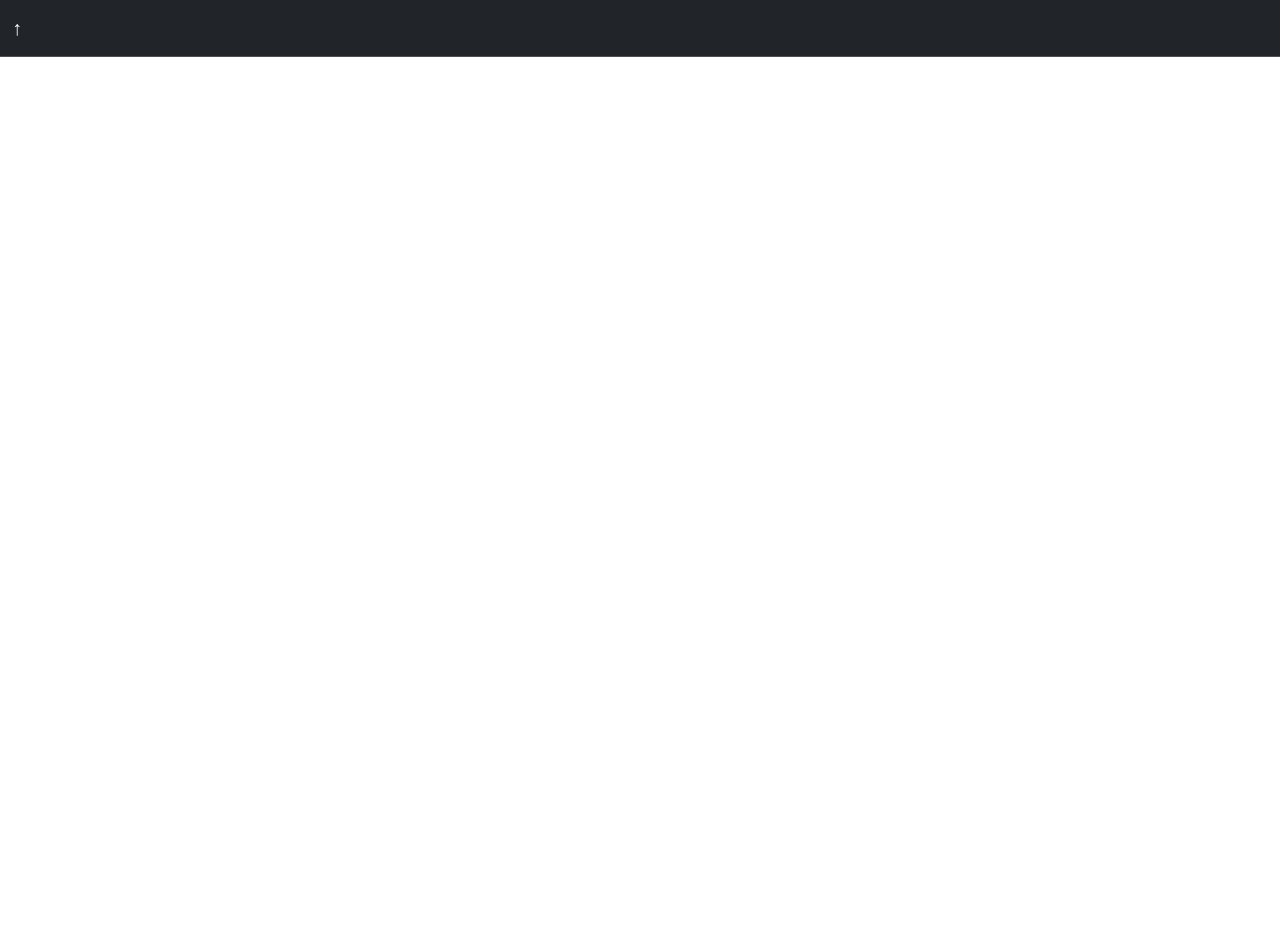
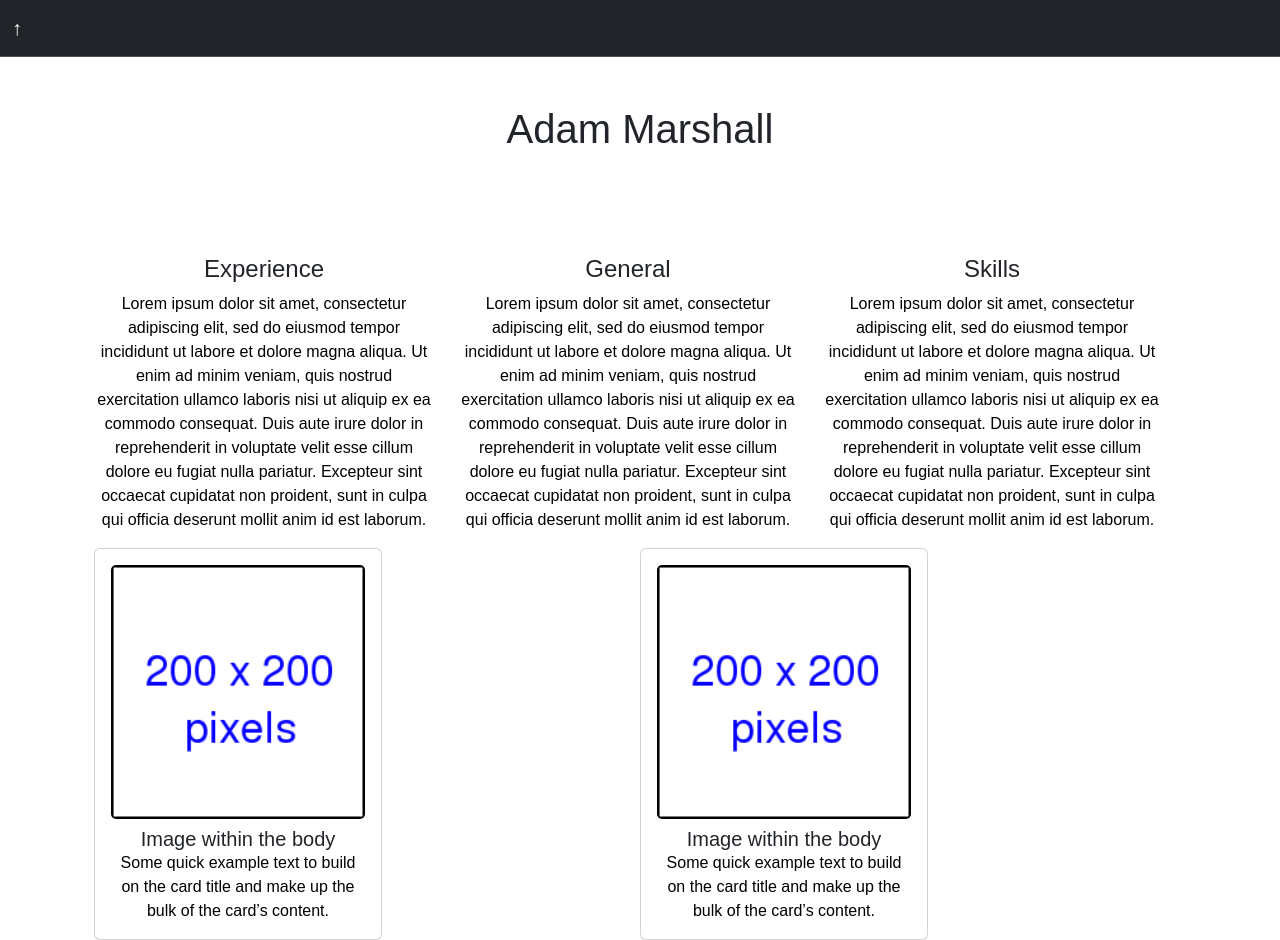
Before and after one commit to Glasram/Portfolio, a plain HTML site: page CSS/mainPage.html in a window 1280 px wide. Before the commit the page ends 800 px from the top, so only its background shows below. Drawn offline with nearby package versions, Linux system fonts and the light colour scheme; files that its build step writes are made by us from their sources.

Commit message:
Basic Layout Addition

```diff
--- a/CSS/mainPage.html
+++ b/CSS/mainPage.html
@@ -20,6 +20,81 @@
     </header>
 
     <br></br>
+
+    <div class="container text-center">
+        <div class="row">
+            <div class="col">
+
+            </div>
+            <div class="col">
+                <h1>Adam Marshall</h1>
+            </div>
+            <div class="col">
+
+        </div>
+    </div>
+    <br> </br>
+
+    <div class="container text-center">
+        <div class="row">
+            <div class="col">
+
+            </div>
+            <div class="col">
+                <h2>About</h2>
+            </div>
+            <div class="col">
+
+        </div>
+
+        <div class="row">
+            <div class="col">
+                <h4>Experience</h4>
+            </div>
+            <div class="col">
+                <h4>General</h4>
+            </div>
+            <div class="col">
+                <h4>Skills</h4>
+            </div>
+        </div>
+
+        <div class="row">
+            <div class="col">
+                <p>Lorem ipsum dolor sit amet, consectetur adipiscing elit, sed do eiusmod tempor incididunt ut labore et dolore magna aliqua. Ut enim ad minim veniam, quis nostrud exercitation ullamco laboris nisi ut aliquip ex ea commodo consequat. Duis aute irure dolor in reprehenderit in voluptate velit esse cillum dolore eu fugiat nulla pariatur. Excepteur sint occaecat cupidatat non proident, sunt in culpa qui officia deserunt mollit anim id est laborum.</p>
+            </div>
+            <div class="col">
+                <p>Lorem ipsum dolor sit amet, consectetur adipiscing elit, sed do eiusmod tempor incididunt ut labore et dolore magna aliqua. Ut enim ad minim veniam, quis nostrud exercitation ullamco laboris nisi ut aliquip ex ea commodo consequat. Duis aute irure dolor in reprehenderit in voluptate velit esse cillum dolore eu fugiat nulla pariatur. Excepteur sint occaecat cupidatat non proident, sunt in culpa qui officia deserunt mollit anim id est laborum.</p>
+            </div>
+            <div class="col">
+                <p>Lorem ipsum dolor sit amet, consectetur adipiscing elit, sed do eiusmod tempor incididunt ut labore et dolore magna aliqua. Ut enim ad minim veniam, quis nostrud exercitation ullamco laboris nisi ut aliquip ex ea commodo consequat. Duis aute irure dolor in reprehenderit in voluptate velit esse cillum dolore eu fugiat nulla pariatur. Excepteur sint occaecat cupidatat non proident, sunt in culpa qui officia deserunt mollit anim id est laborum.</p>
+            </div>
+        </div>
+
+        <div class="row">
+            <div class="col">
+                <div class="card" style="width: 18rem;">
+                    <div class="card-body">
+                        <img src="../Resources/placeholder200200.png" class="card-img" alt="...">
+                        <h5 class="mt-2 mb-0">Image within the body</h5>
+                        <p class="card-text fg-2">Some quick example text to build on the card title and make up the bulk of the card’s content.</p>
+                    </div>
+                </div>
+            </div>
+            <div class="col">
+                <div class="card" style="width: 18rem;">
+                    <div class="card-body">
+                        <img src="../Resources/placeholder200200.png" class="card-img" alt="...">
+                        <h5 class="mt-2 mb-0">Image within the body</h5>
+                        <p class="card-text fg-2">Some quick example text to build on the card title and make up the bulk of the card’s content.</p>
+                    </div>
+                </div>
+            </div>
+        </div>
+
+    </div>
+</div>
+
 </body>
 
 </html>
```
Also changed, not shown: Resources/placeholder200200.png (added).
